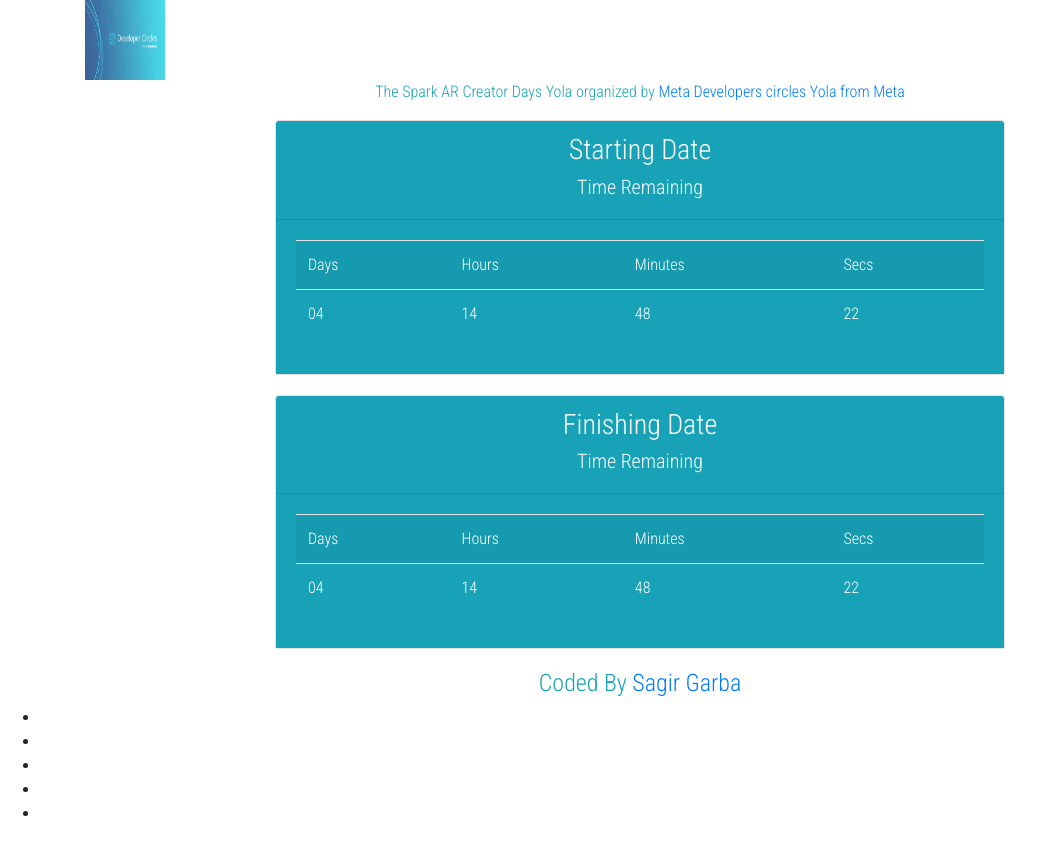
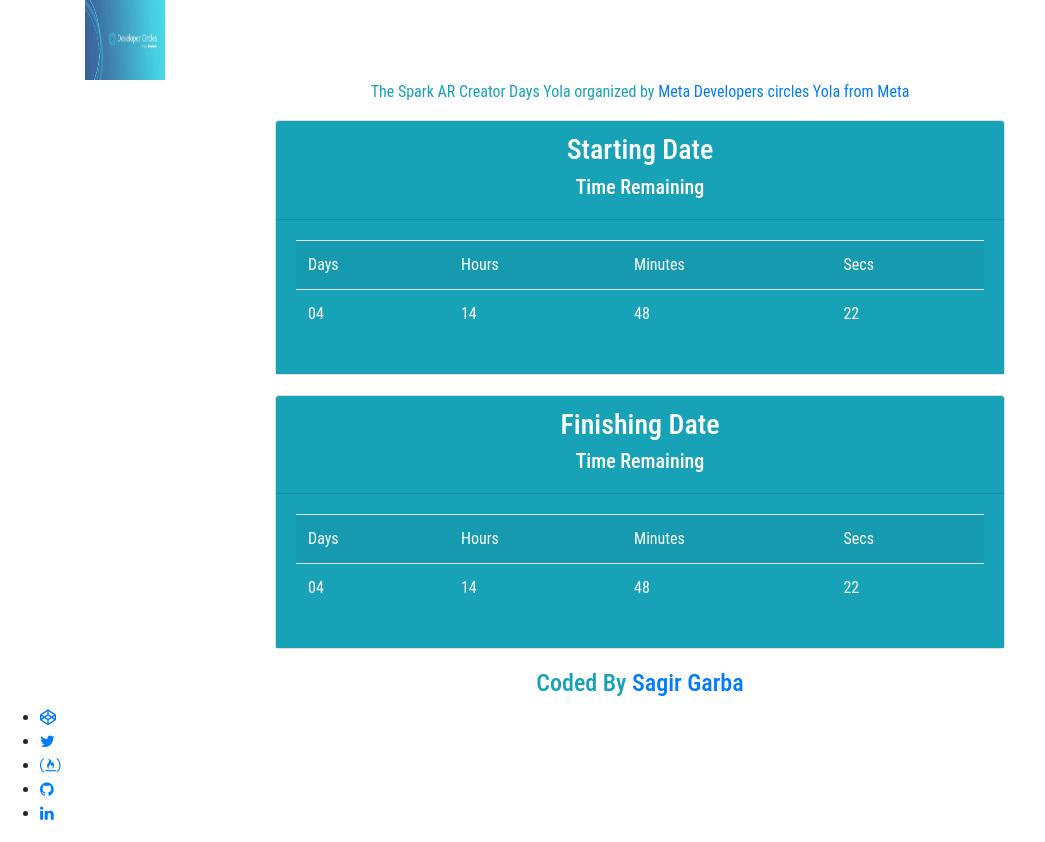
Before and after one commit to SagirGarba/DevC-30DaysOfCode, a plain HTML site: page index.html in a window 1280 px wide. Shown: the whole page, without its empty margins (0-1045 px from the left). Drawn offline with Linux system fonts and the light colour scheme.

Commit message:
Update index.html

```diff
--- a/index.html
+++ b/index.html
@@ -4,7 +4,7 @@
     <meta charset="UTF-8">
     <meta name="viewport" content="width=device-width, initial-scale=1.0">
     <title>Spark AR Creator Days Yola</title>
-    <link href="https://fonts.googleapis.com/css2?family=Roboto+Condensed:wght@300&display=swap" rel="stylesheet">
+    <link rel="stylesheet" href="https://cdnjs.cloudflare.com/ajax/libs/font-awesome/4.7.0/css/font-awesome.min.css">
     <link rel="stylesheet" type="text/css" media="screen" href="css/bootstrap.css">
 </head>
 <body style="font-family: 'Roboto Condensed', sans-serif;">
```
